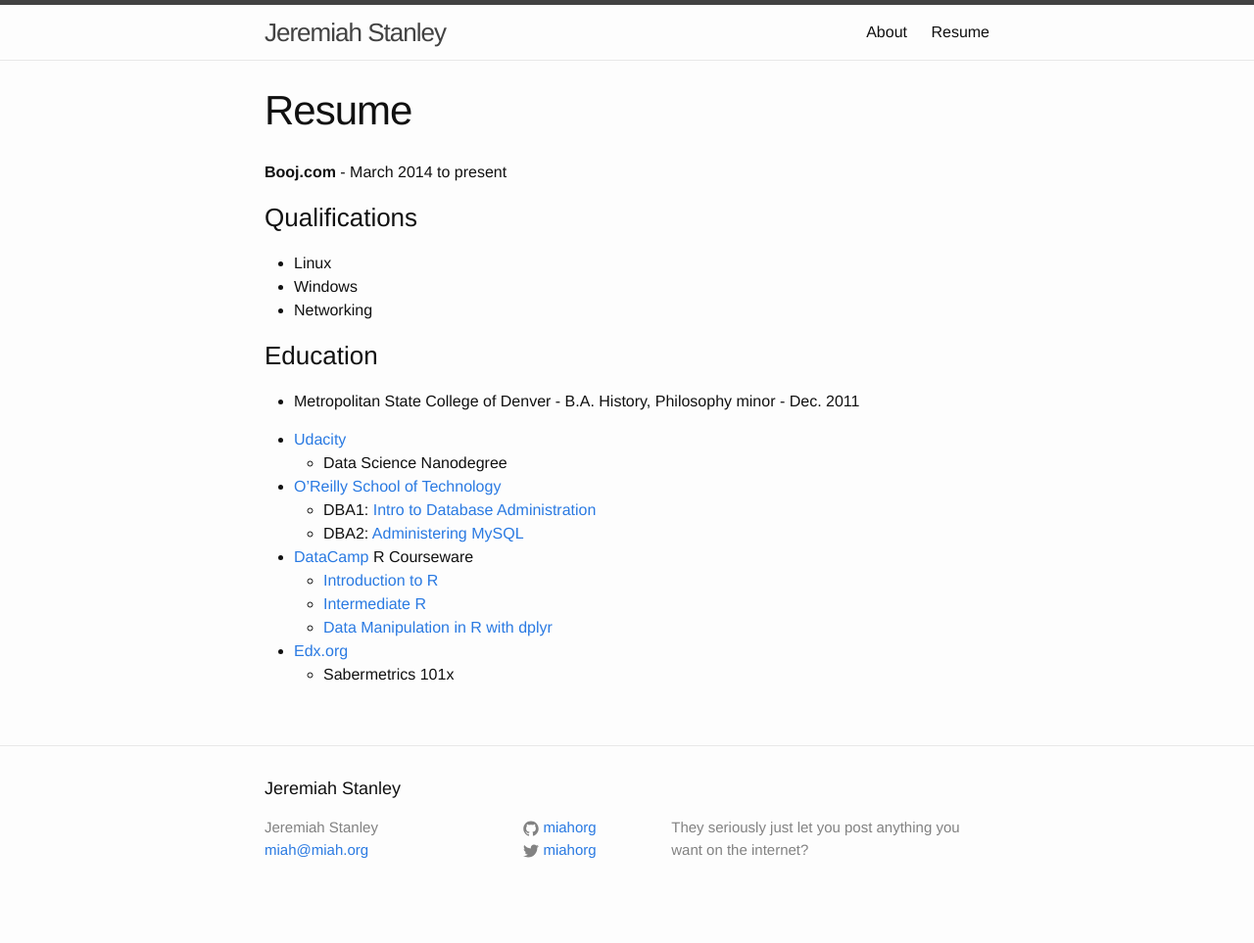
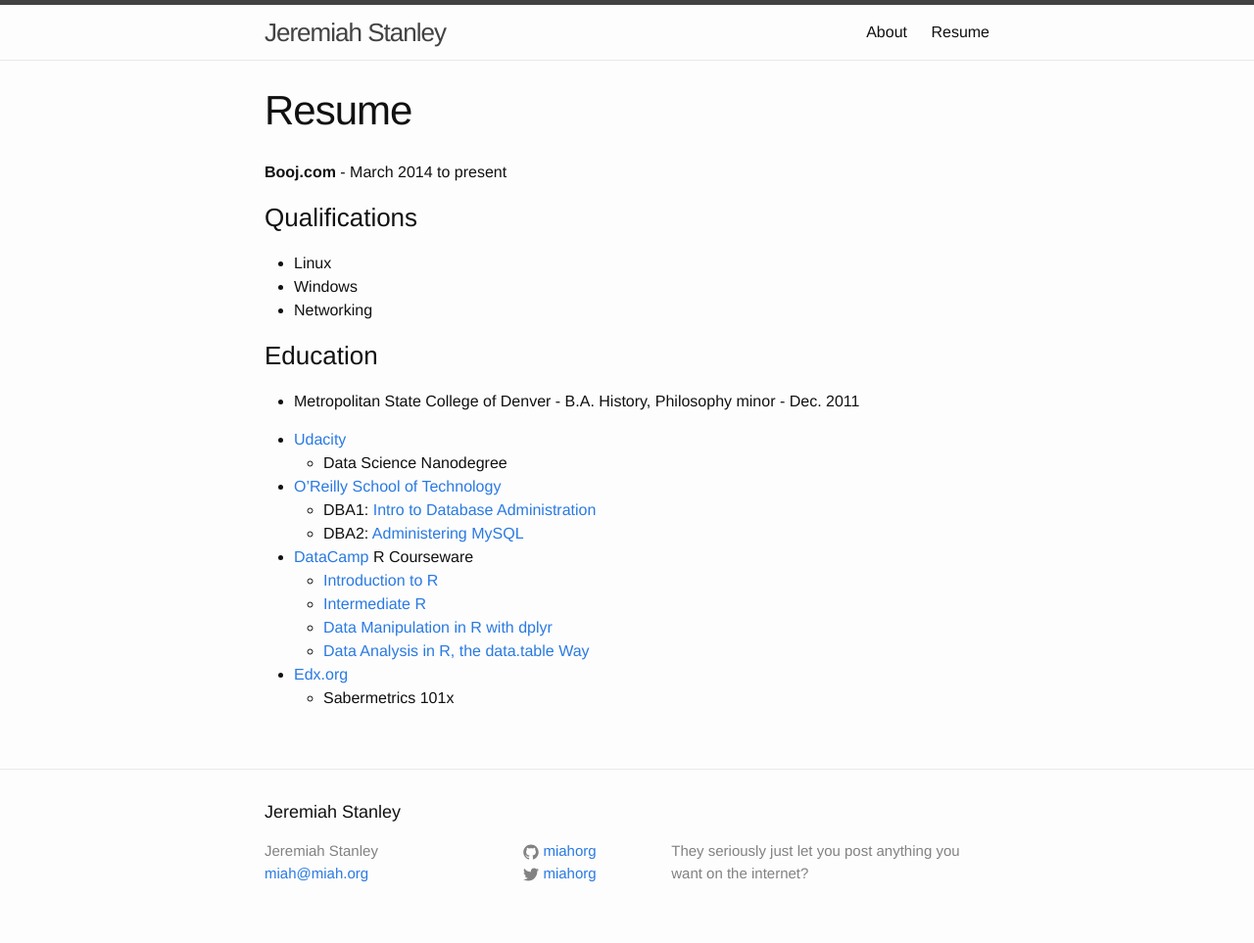
Before and after one commit to miahorg/miahorg.github.io, a Jekyll site: the page built from resume.md, in a window 1280 px wide. Shown: the whole page at 98% size. Built offline with Jekyll 4.4.1, drawn with Linux system fonts in a browser that asks for light colours; before the commit the page ends 939 px from its top, so only the background shows below that.

Commit message:
Adding data.table update

```diff
--- a/resume.md
+++ b/resume.md
@@ -22,5 +22,6 @@ permalink: /resume/
   * [Introduction to R](/mooc/introductiontor.pdf)
   * [Intermediate R](/mooc/intermediater.pdf)
   * [Data Manipulation in R with dplyr](/mooc/datamanipulationinrwithdiplyr.pdf)
+  * [Data Analysis in R, the data.table Way](/mooc/dataanalysisinrthedatatableway.pdf)
 * [Edx.org](https://www.edx.org/)
   * Sabermetrics 101x
```
Also changed, not shown: 1 other file.
